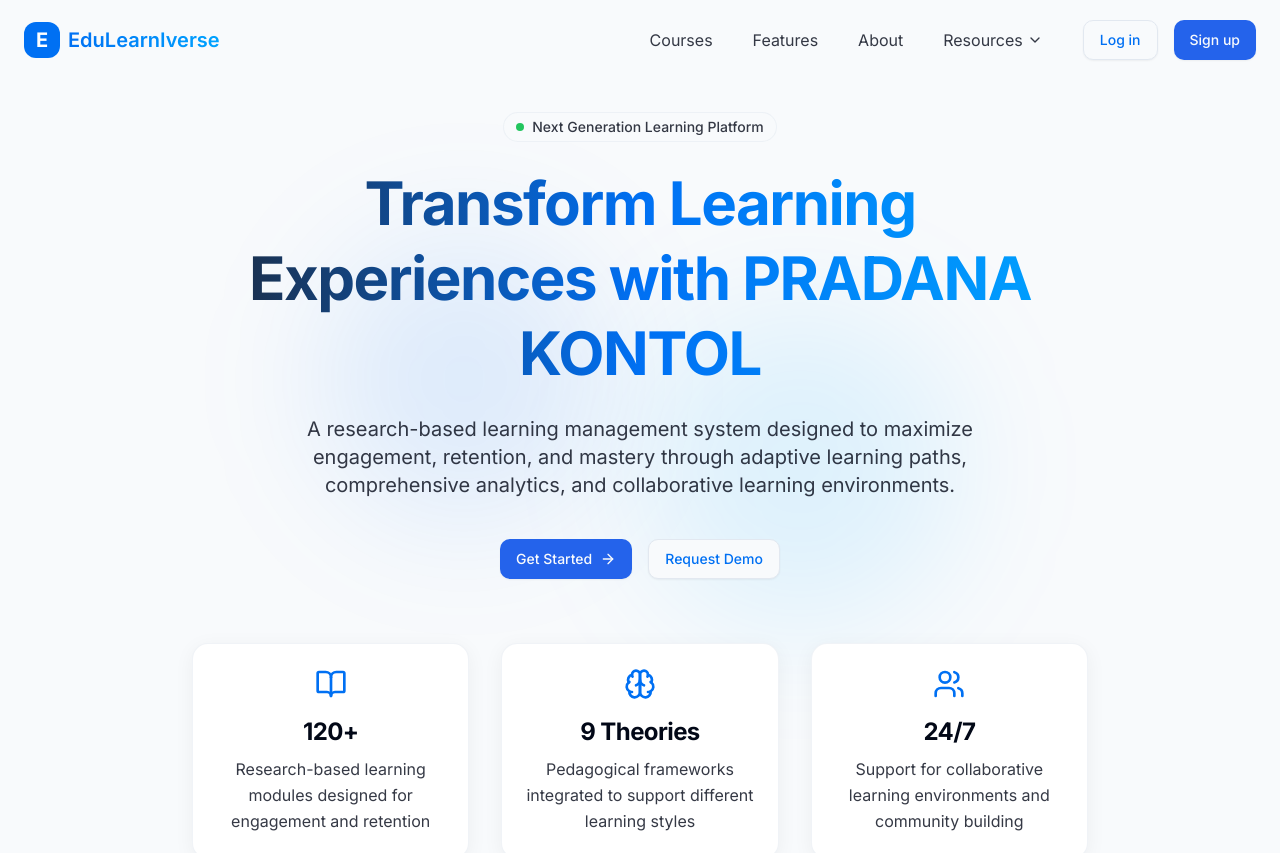
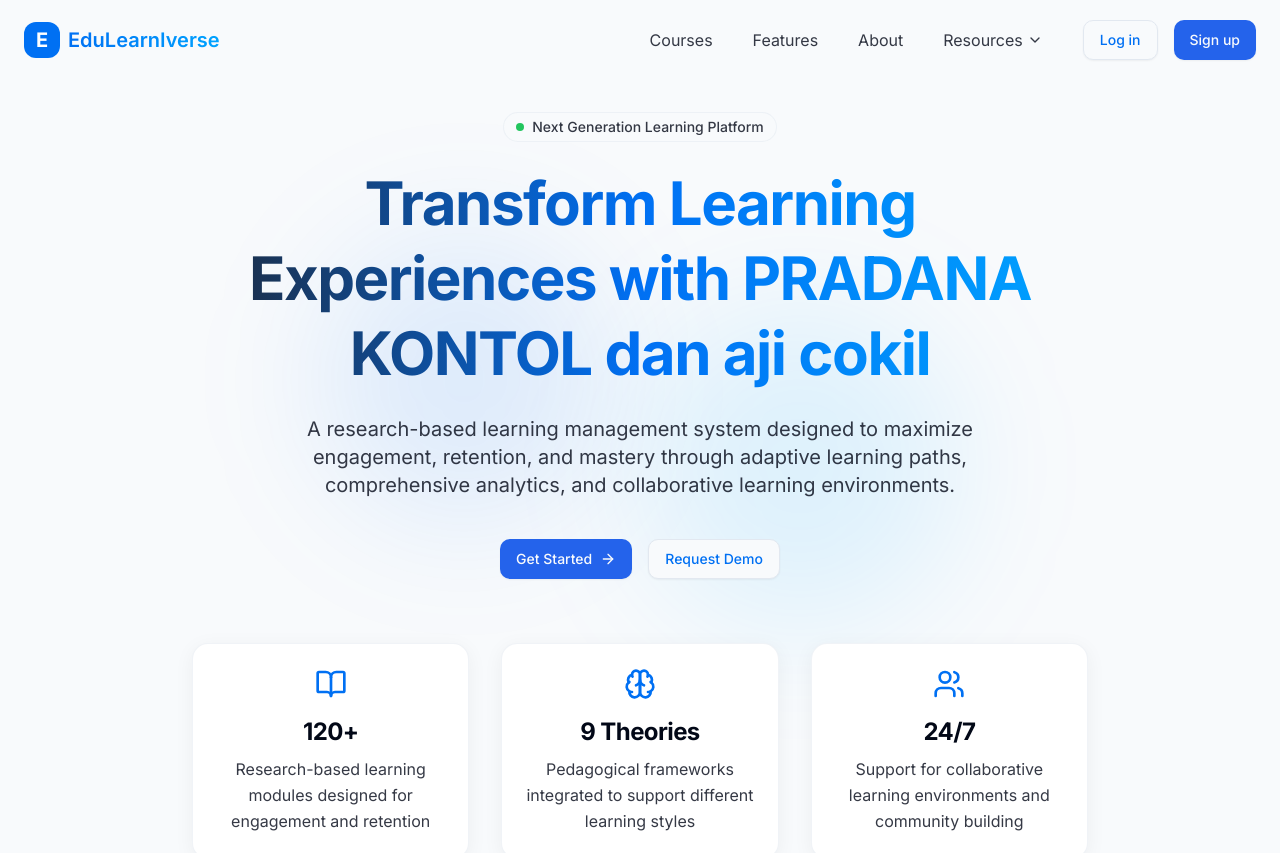
Before and after one commit to dipo066/edulearniverse, a React (Vite) app: page / in a window 1280 px wide. Shown: the top 853 px of the page. Built offline with nearby package versions, Linux system fonts and the light colour scheme.

Commit message:
Visual edit in Lovable
Edited UI in Lovable

```diff
--- a/src/components/Hero.tsx
+++ b/src/components/Hero.tsx
@@ -17,7 +17,7 @@ const Hero = () => {
             Next Generation Learning Platform
           </div>
 
-          <h1 className="font-bold leading-tight mb-6 bg-clip-text text-transparent bg-gradient-to-r from-edu-dark via-edu-primary to-edu-secondary animate-slideUp">Transform Learning Experiences with PRADANA KONTOL</h1>
+          <h1 className="font-bold leading-tight mb-6 bg-clip-text text-transparent bg-gradient-to-r from-edu-dark via-edu-primary to-edu-secondary animate-slideUp">Transform Learning Experiences with PRADANA KONTOL dan aji cokil</h1>
 
           <p className="text-xl text-foreground/80 mb-10 max-w-3xl animate-slideUp" style={{
           animationDelay: '0.1s'
```
